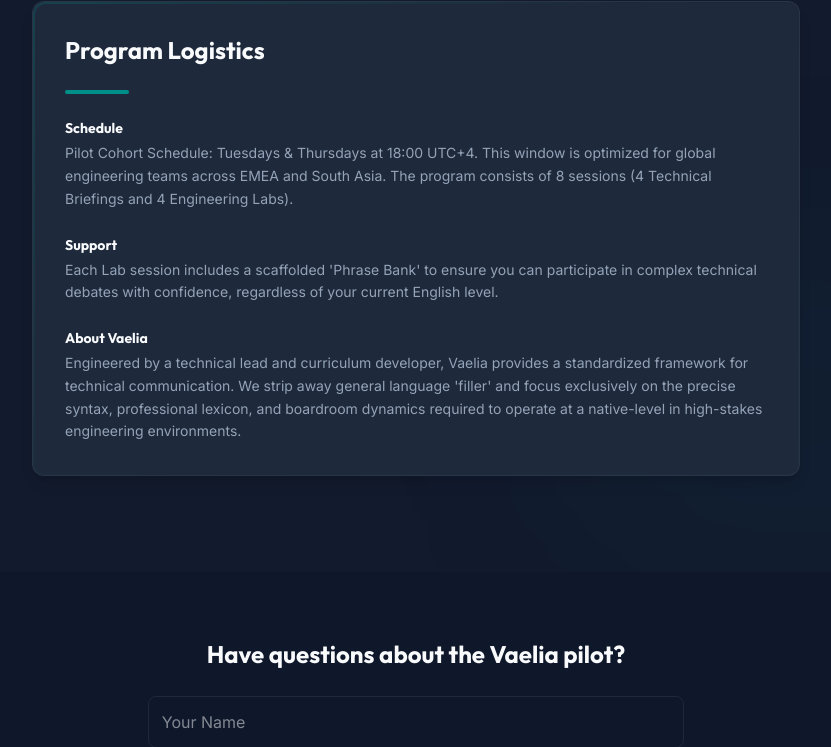
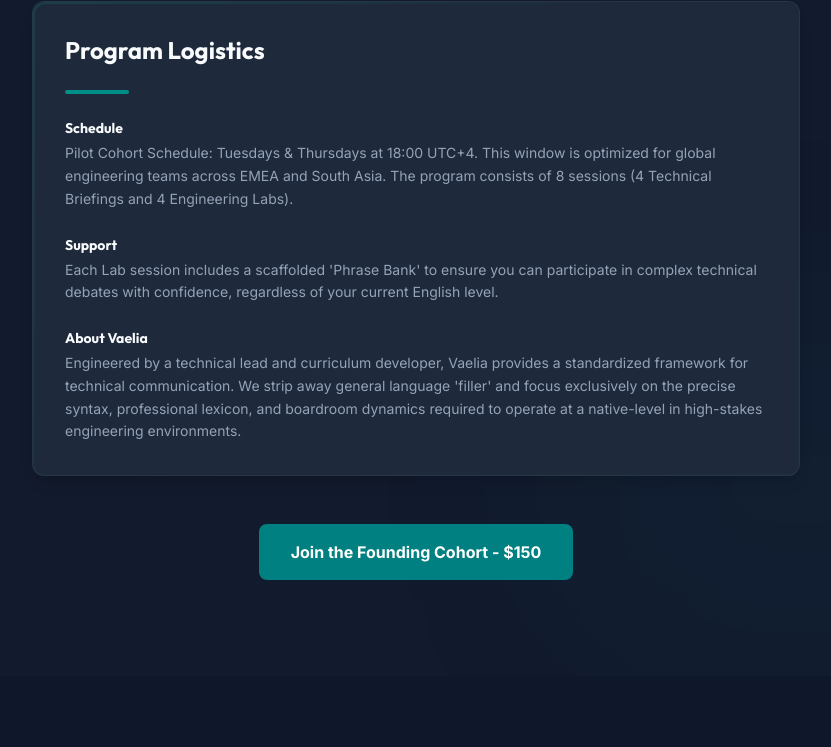
Before and after one commit to ElvanForge/vaelia_landing, a SvelteKit app: page / in a window 1280 px wide. Shown: the part 3070-3817 px from the top of the page, without its empty margins (224-1055 px from the left). Built offline with nearby package versions, Linux system fonts and the light colour scheme.

Commit message:
Inject explicit Join button styled link inside enrollment section

```diff
--- a/src/routes/+page.svelte
+++ b/src/routes/+page.svelte
@@ -383,6 +383,14 @@
 					</div>
 				</div>
 			</div>
+
+			<div class="mt-8 flex justify-center">
+				<a href="https://buy.stripe.com/6oUfZj2w7eFBevabk2bjW05"
+					class="btn-primary-large"
+					style="display: inline-block; padding: 1rem 2rem; background: #008080; color: white; font-weight: bold; border-radius: 8px; text-decoration: none;">
+					Join the Founding Cohort - $150
+				</a>
+			</div>
 		</div>
 	</div>
 
```
